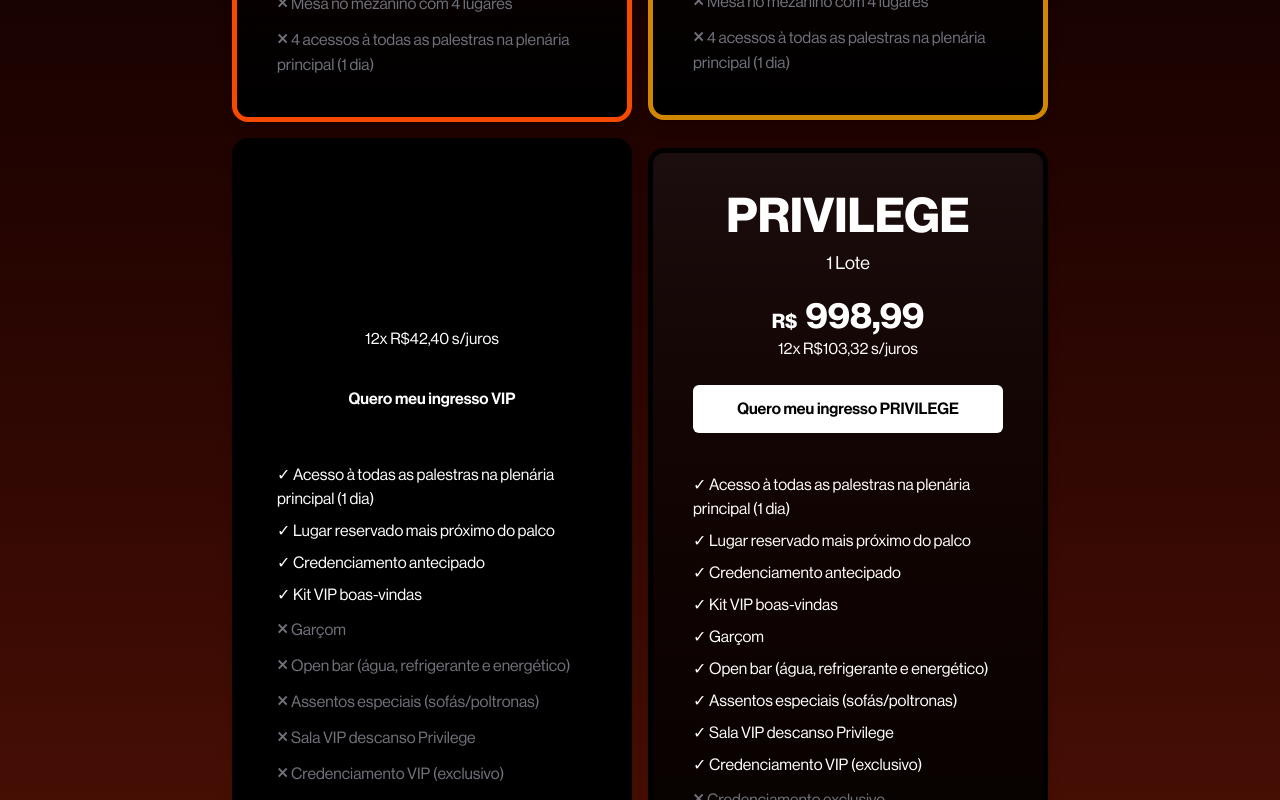
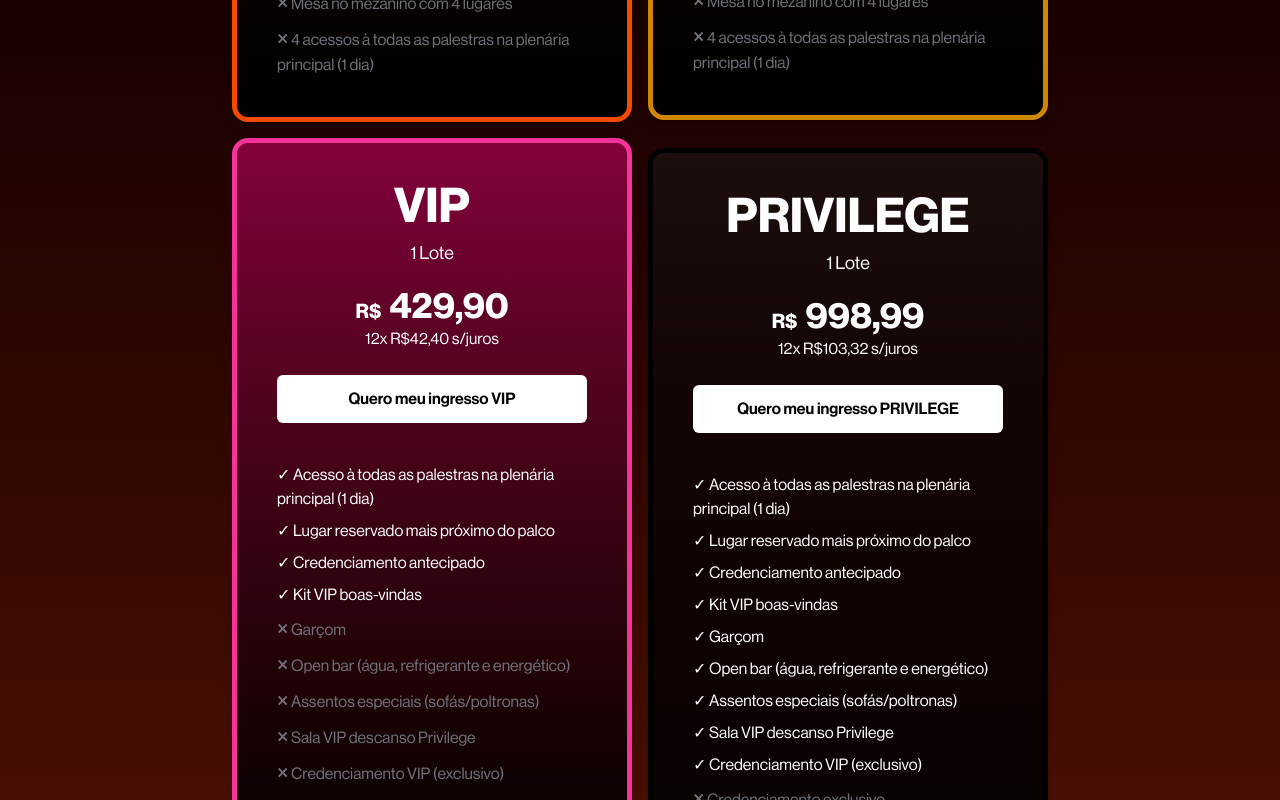
Before and after one commit to LM-Lucas-e-Marcelo/the-forge-frontend, a React (Vite) app: page / in a window 1280 px wide. Shown: the part 2300-3100 px from the top of the page. Built offline with nearby package versions, Linux system fonts and the light colour scheme.

Commit message:
add pink variation

```diff
--- a/src/components/tickets-information/card-variants.ts
+++ b/src/components/tickets-information/card-variants.ts
@@ -48,5 +48,13 @@ export const cardVariants = {
       cardPrice: "text-white",
       button: "bg-white text-black",
     },
+    pink: {
+      root: "border-pink-500 bg-gradient-to-b from-pink-600/50 to-black",
+      cardTitle: "text-white",
+      lote: "text-white",
+      unity: "text-white",
+      cardPrice: "text-white",
+      button: "bg-white text-black",
+    },
   },
 };
--- a/src/components/tickets-information/index.tsx
+++ b/src/components/tickets-information/index.tsx
@@ -25,8 +25,8 @@ export const TicketsInformation = () => {
         ))}
       </div>
       <div className="flex flex-col gap-4 w-full items-center justify-center mt-10">
-        <img src={location} className="w-[80%]" alt="imagem 3d do palco" />
-        <img src={seats} className="w-[80%]" alt="imagem 3d do palco" />
+        <img src={location} className="w-[55%]" alt="imagem 3d do palco" />
+        <img src={seats} className="w-[100%]" alt="imagem 3d do palco" />
       </div>
       <FinishModal isOpen={openModal} onClose={handleToggleModal} />
     </Container>
```
